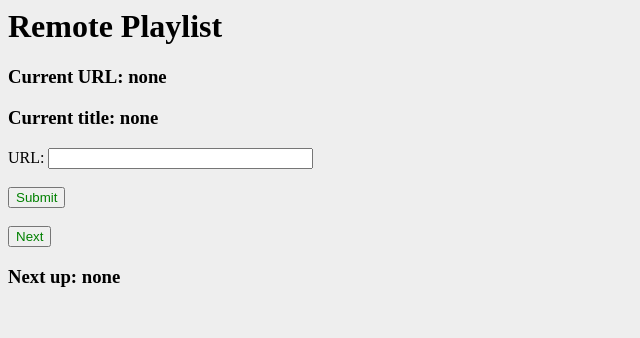
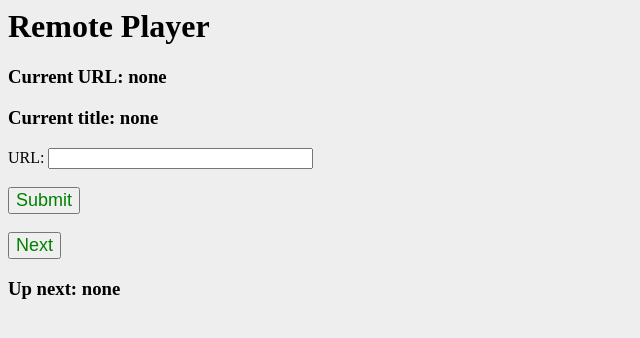
Before and after one commit to claywahlstrom/remoteplayer, a Flask app: page / in a window 1280 px wide. Shown: the top 338 px of the page, without its empty margins (0-640 px from the left). Run offline with Flask 2, Linux system fonts and the light colour scheme.

Commit message:
Renamed words in index.html, increased button size

```diff
--- a/static/css/styling.css
+++ b/static/css/styling.css
@@ -10,3 +10,8 @@ h1 {
 p {
     color: #000000;
 }
+
+input[type=submit] {
+    color: green;
+    font-size: large;
+}
--- a/templates/index.html
+++ b/templates/index.html
@@ -2,17 +2,12 @@
     <head>
         <meta charset="utf8" />
         <meta name="viewport" content="width=450, inital-scale=1" />
-        <title>Remote Playlist</title>
+        <title>Remote Player</title>
         <base href=".\" />
         <link rel="stylesheet" type="text/css" href="..\static\css\styling.css">
-        <style>
-            input[type=submit] {
-                color: green;
-            }
-        </style>
     </head>
     <body>
-        <h1>Remote Playlist</h1>
+        <h1>Remote Player</h1>
         <h3>Current URL: {{ url }}</h3>
         <h3>Current title: {{ title }}</h3>
         <form action="/" method="POST">
@@ -21,7 +16,7 @@
             <input type="submit" value="Submit" /><br /><br />
             <input type="submit" name="next" value="Next" /><br />
         </form>
-        <h3>Next up: {{ upnext }}</h3>
+        <h3>Up next: {{ upnext }}</h3>
 
     </body>
 </html>
```
